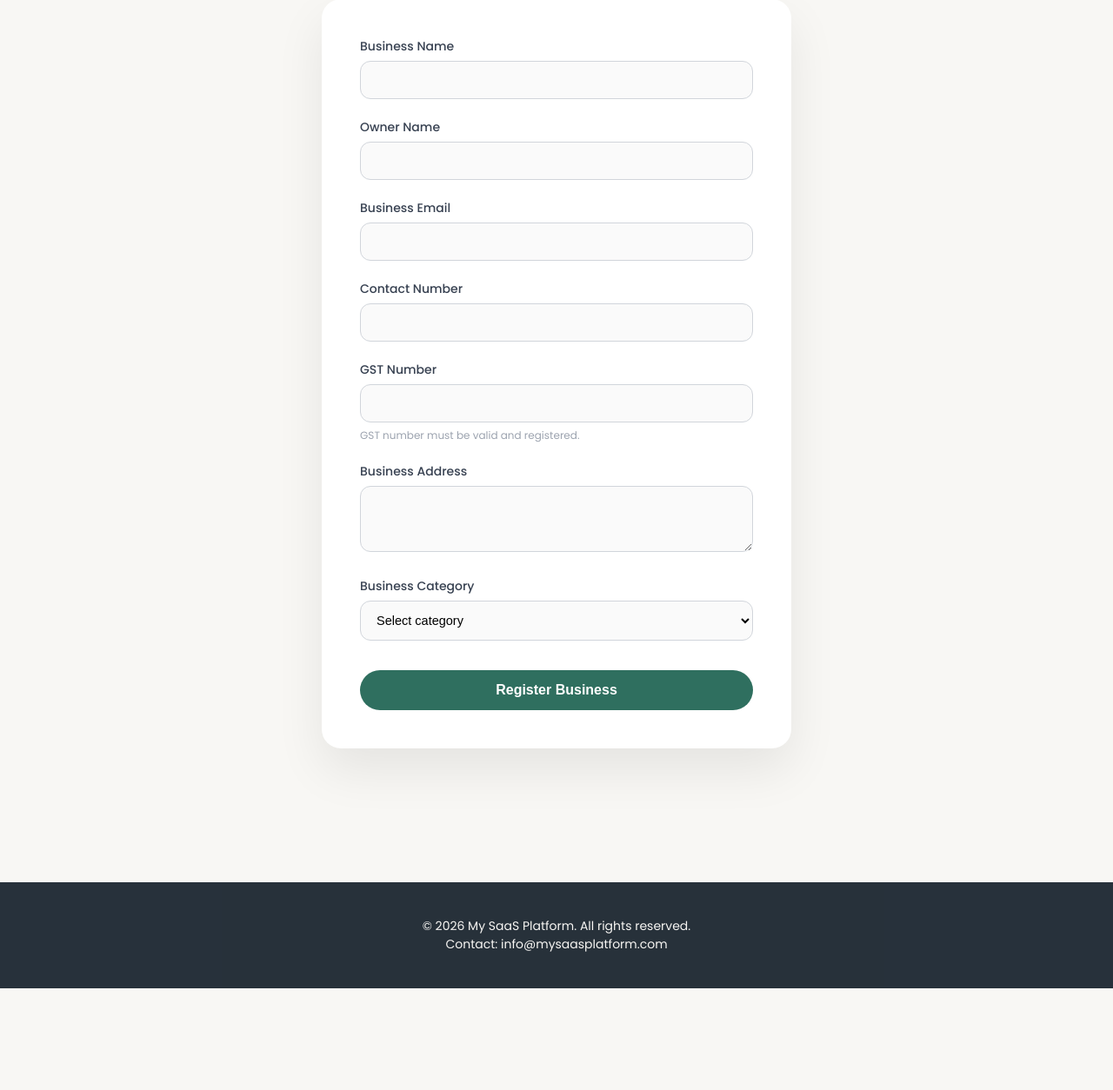
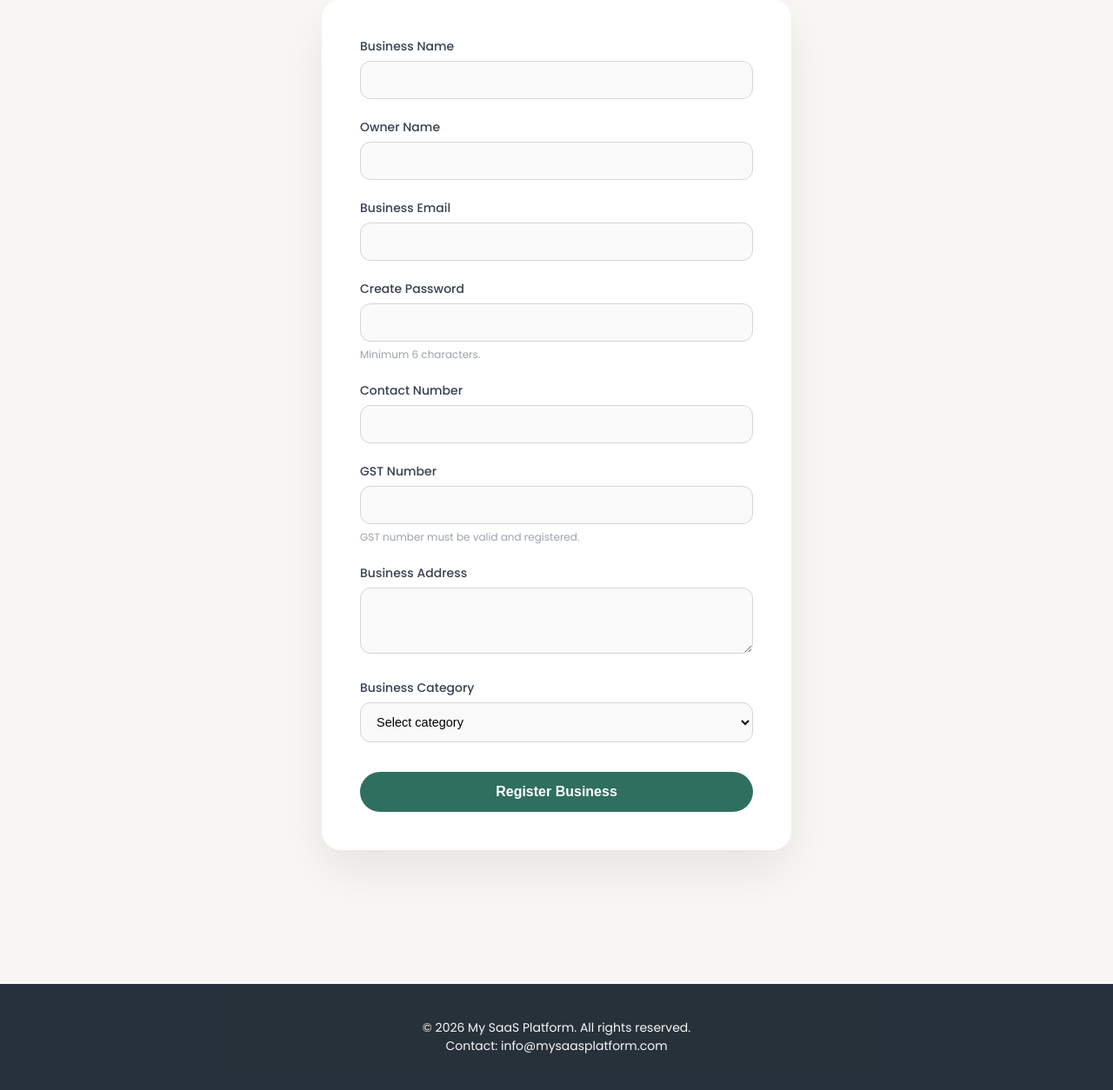
Before and after one commit to Amisha103/multi-tenant-appointment-saas, a Flask app: page /register-business in a window 1280 px wide. Shown: the part 295-1549 px from the top of the page at 87% size. Before the commit the page ends 1432 px from the top, so only its background shows below. Run offline with Flask 3, Linux system fonts and the light colour scheme.

Commit message:
registration form fixed

```diff
--- a/app/routes/business_routes.py
+++ b/app/routes/business_routes.py
@@ -41,8 +41,8 @@ def business_home(slug):
         images=image_files
     )
 
-@business_bp.route("/<slug>/admin/dashboard")
-def admin_dashboard(slug):
+@business_bp.route("/<slug>/admin/login")
+def admin_login(slug):
     business = g.current_business
     return render_template("business/admin/admin_dashboard.html", business=business)
 
--- a/app/routes/landing_routes.py
+++ b/app/routes/landing_routes.py
@@ -42,11 +42,10 @@ def home():
 
 
 
-
-
 @landing_bp.route("/register-business", methods=["GET", "POST"])
 def register_business():
     if request.method == "POST":
+
         name = request.form.get("business_name")
         owner_name = request.form.get("owner_name")
         email = request.form.get("email")
@@ -54,9 +53,11 @@ def register_business():
         gst_number = request.form.get("gst_number")
         address = request.form.get("address")
         category = request.form.get("category")
+        password = request.form.get("password")
 
-        password = "temporary123"
-
+        # -------------------------
+        # Validation Checks
+        # -------------------------
 
         existing_gst = Business.query.filter_by(gst_number=gst_number).first()
         if existing_gst:
@@ -74,7 +75,9 @@ def register_business():
             return redirect(url_for("landing.register_business"))
 
         try:
-
+            # -------------------------
+            # 1️⃣ Create Business
+            # -------------------------
             new_business = Business(
                 name=name,
                 owner_name=owner_name,
@@ -87,19 +90,26 @@ def register_business():
             )
 
             db.session.add(new_business)
-            db.session.commit()
+            db.session.flush()  # Get business ID without committing
 
 
+            # -------------------------
+            # 2️⃣ Create Owner User
+            # -------------------------
             owner_user = User(
-                name=owner_name,
-                email=email,
-                password=generate_password_hash(password)
-            )
+            name=owner_name,
+            email=email
+             )
+
+            owner_user.set_password(password)
 
             db.session.add(owner_user)
-            db.session.commit()
+            db.session.flush()  # Get user ID
 
 
+            # -------------------------
+            # 3️⃣ Link User to Business
+            # -------------------------
             business_user = BusinessUser(
                 user_id=owner_user.id,
                 business_id=new_business.id,
@@ -107,6 +117,10 @@ def register_business():
             )
 
             db.session.add(business_user)
+
+            # -------------------------
+            # 4️⃣ Commit Everything
+            # -------------------------
             db.session.commit()
 
             flash("Business registered successfully! Owner account created.", "success")
@@ -114,14 +128,12 @@ def register_business():
 
         except Exception as e:
             db.session.rollback()
+            print(e)
             flash("Something went wrong. Please try again.", "error")
-            print(e)
             return redirect(url_for("landing.register_business"))
 
     return render_template("landingpage/register_business.html")
 
-
-
 @landing_bp.route("/services")
 def services():
     return render_template("landingpage/services.html")
--- a/app/templates/landingpage/register_business.html
+++ b/app/templates/landingpage/register_business.html
@@ -20,6 +20,12 @@
         <div class="form-group">
             <label for="email">Business Email</label>
             <input type="email" id="email" name="email" required>
+        </div>
+
+        <div class="form-group">
+            <label for="password">Create Password</label>
+            <input type="password" id="password" name="password" required minlength="6">
+            <small class="hint">Minimum 6 characters.</small>
         </div>
 
         <div class="form-group">
```
Also changed, not shown: app/templates/business/upload_images.html (deleted, +0 -18 lines).
